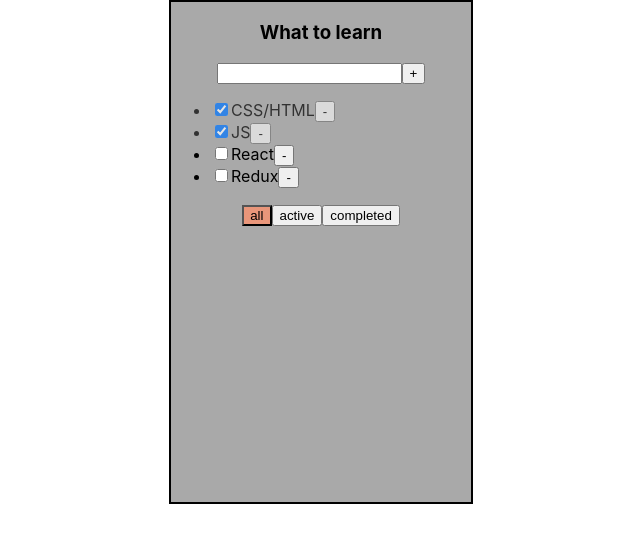
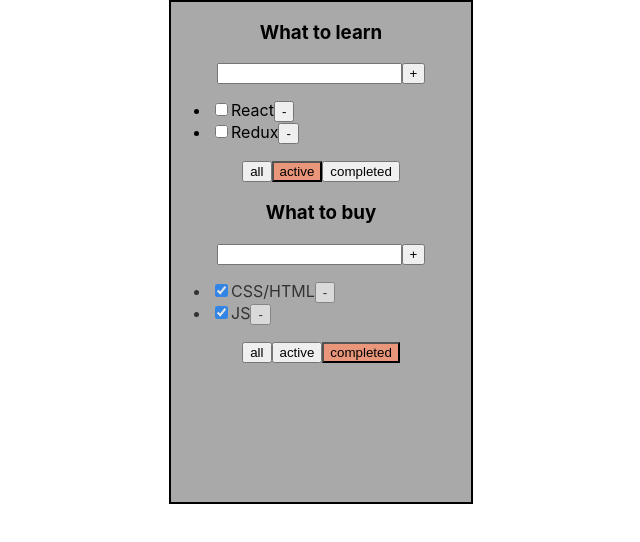
Before and after one commit to boevoivertolet/new-todolist, a React (Create React App) app: page / in a window 1280 px wide. Shown: the top 542 px of the page, without its empty margins (431-1071 px from the left). Built offline with nearby package versions, Linux system fonts and the light colour scheme.

Commit message:
add TodolistsType

```diff
--- a/src/App.tsx
+++ b/src/App.tsx
@@ -4,6 +4,12 @@
 import {v1} from 'uuid';
 
 export type FilterValuesType = 'all' | 'active' | 'completed'
+type TodolistsType = {
+    id: string,
+    title: string,
+    filter: FilterValuesType
+
+}
 
 function App() {
 // data (данные)
@@ -20,7 +26,7 @@
             {id: v1(), title: 'Redux', isDone: false}
         ]
     )
-    let [filter, setFilter] = useState<FilterValuesType>('all');
+
 
 
     function addTask(title: string) {
@@ -41,36 +47,50 @@
         setFilter(value);
     }
 
-    function changeStatus(taskID: string, isDone : boolean) {
+    function changeStatus(taskID: string, isDone: boolean) {
 
         let task = tasks.find(t => t.id === taskID);// Я в тасках ищу task.id, как только я его найду я запишу его в task
-        if (task){
+        if (task) {
             task.isDone = isDone
         }
         setTasks([...tasks]);
     }
 
 
+
+
+
+    let todoLists: TodolistsType[] = [
+        {id: v1(), title: 'What to learn', filter: 'active'},
+        {id: v1(), title: 'What to buy', filter: 'completed'},
+    ]
+
+    return (
+        <div className="App">
+            {
+                todoLists.map((tl) => {
                     let tasksForTodoList = tasks;
-    if (filter === 'completed') {
+                    if (tl.filter === 'completed') {
                         tasksForTodoList = tasks.filter(t => t.isDone);
                     }
-    if (filter === 'active') {
+                    if (tl.filter === 'active') {
                         tasksForTodoList = tasks.filter(t => !t.isDone);
                     }
 
-
                     return (
-        <div className="App">
                         <Todolist
-                title={'What to learn'}
+                            title={tl.title}
                             tasks={tasksForTodoList}
                             removeTask={removeTask}
                             changeFilter={changeFilter}
                             addTask={addTask}
                             changeStatus={changeStatus}
-                filter ={filter}
+                            filter={tl.filter}
                         />
+                    )
+                })
+            }
+
 
         </div>
     );
```
Lines whose indentation alone changed are shown as unchanged.
